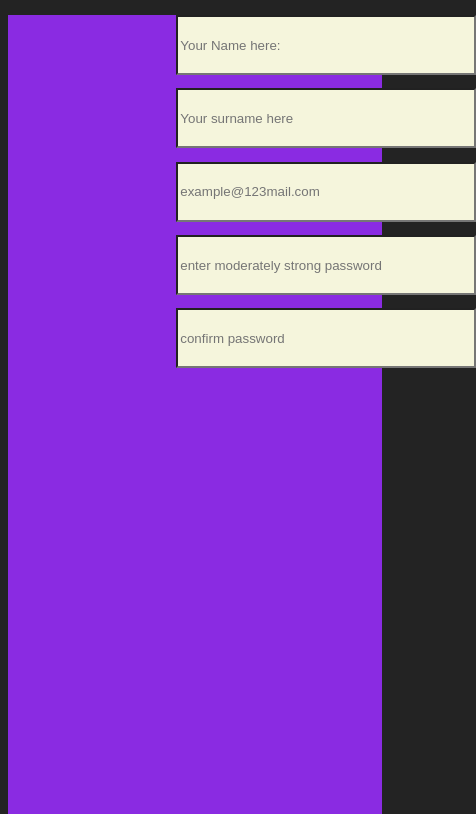
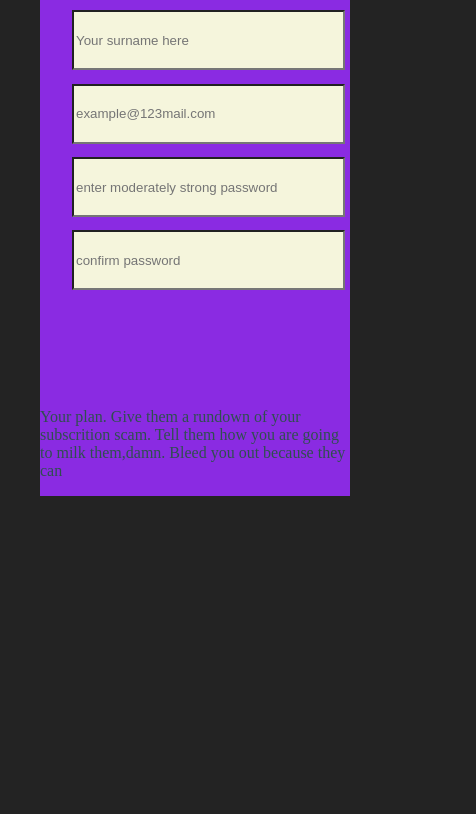
Before and after one commit to js-5/web-form, a plain HTML site: page index.html in a window 390 px wide. Shown: the part 354-1168 px from the top of the page, 476 px wide, since content can reach past the window. After the commit the page ends 858 px from the top, so only its background shows below. Drawn offline with Linux system fonts and the light colour scheme.

Commit message:
improved styling and responsiveness

```diff
--- a/index.html
+++ b/index.html
@@ -4,7 +4,7 @@
         <meta
             name = "description"
             content ="Sign-up to FloMax today"/>
-        <meta name="viewport" content="width=device-width" />
+        <meta name="viewport" content="width=device-width, initial-scale=1.0" />
         <title>Welcome</title>
         <link href="styles/welcome-styles.css" rel="stylesheet"/>
 
@@ -14,17 +14,24 @@
             <h1>FloMax</h1>
         </header>
     <h2>Create your account today</h2>
+    <section></section>
     <main>
         <form>
-            <input type="text" name="name" placeholder="Your Name here:"/>
-            <input type="text" name="surname" placeholder="Your surname here"/>
-            <input type="email" name="email" placeholder="example@123mail.com"/>
-            <input type="password" name="password" placeholder="enter moderately strong password"/>
-            <input type="password" name="confirm-password" placeholder="confirm password"/>
+            <div class="input-box">
+                <input type="text" name="name" placeholder="Your Name here:"/>
+                <input type="text" name="surname" placeholder="Your surname here"/>
+                <input type="email" name="email" placeholder="example@123mail.com"/>
+                <input type="password" name="password" placeholder="enter moderately strong password"/>
+                <input type="password" name="confirm-password" placeholder="confirm password"/>
+                </div>
         </form>
-       <div class="wrapper">
-        <p>Your plan</p>
-       </div>
+       <section>
+        <p>Your plan. Give them a rundown of your subscrition scam.
+            Tell them how you are going to milk them,damn.
+            Bleed you out because they can
+        </p>
+
+        </section>
 
     </main>
     </body>
--- a/styles/welcome-styles.css
+++ b/styles/welcome-styles.css
@@ -1,29 +1,25 @@
-form{
-    width: auto;
-    height: 100%;
-    flex:2;
-}
-input{
-    min-width: 300px;
-    width: 35vw;
-    color:black;
-    text-decoration-color: black;
-    text-emphasis-color: black;
-    background-color: beige;
-    height: 60;
-    margin-left: 45%;
-    margin-bottom: 1em;
-    position: relative;
-
+html{
 
 }
 main{
    background-color: blueviolet;
     color: darkslategrey;
     height:100%;
+    display: grid;
+    grid-template-columns: repeat(2,1fr);
+    height: 70vh;
+    align-items: center;
+    justify-content: center;
+    margin-left: 8rem;
 
 }
 body{
+    background-color: rgb(35,35,35);
+}
+/*Headers*/
+header
+{
+    height: 5%;
     background-color: rgb(35,35,35);
 }
 h1{
@@ -34,10 +30,18 @@ h1{
 }
 h2{
     color: rgb(208,208,208);
-    font-size:300%;
-    margin-left: 30%;
+    font-size:3em;
+    text-align: center;
     padding: 10px;
 }
+footer
+{
+    background-color: rgb(35,35,35);
+    height: 5%;
+    color: rgb(208,208,208);
+
+}
+/*Classes*/
 .wrapper
 {
 margin-left:-100px;
@@ -49,18 +53,47 @@ display: flex;
     left: 1px;
     flex:1;
 }
-footer
-{
-    background-color: rgb(35,35,35);
-    height: 5%;
-
-}
 .subtext
 {
     text-align: center;
 }
-header
+.inputbox
 {
-    height: 5%;
-    background-color: rgb(35,35,35);
+    display: flex;
+    flex: 2;
+    align-items: center;
+    flex-direction: column;
+
 }
+/*Misc*/
+form{
+    width: auto;
+    height: 100%;
+    flex-direction: column;
+    margin-left: 4rem;
+    margin-top:2rem;
+}
+input{
+    width: 35vw;
+    color:black;
+    text-decoration-color: black;
+    text-emphasis-color: black;
+    background-color: beige;
+    height: 60;
+    margin-bottom: 1em;
+}
+@media (max-width:600px) {
+
+    input{
+        width: 70vw;
+    }
+    main{
+        display: flex;
+        flex-direction: column;
+        margin-left: 2rem;
+        margin-right:2rem;
+    }
+    form{
+        margin-left: 2rem;
+    }
+}
```
